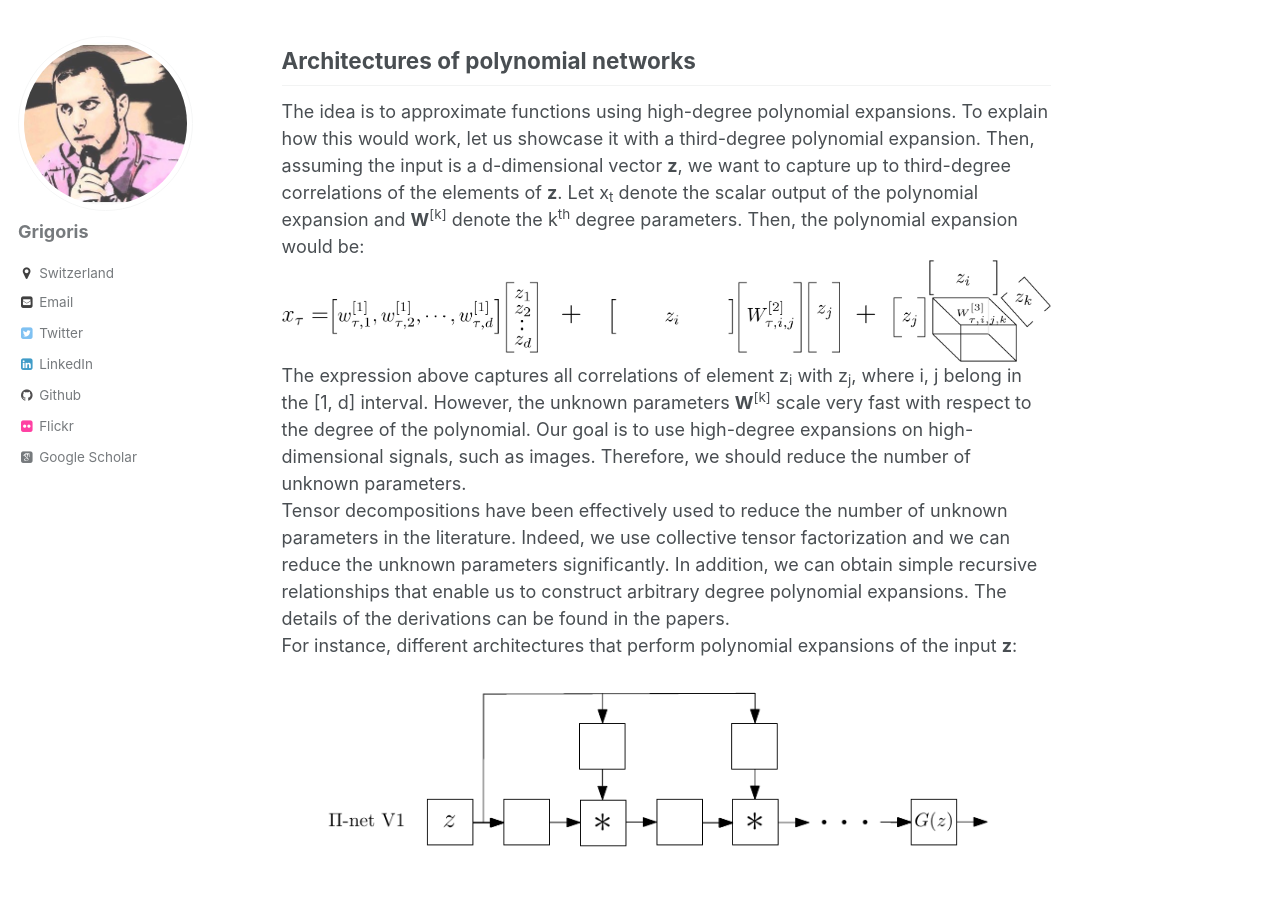
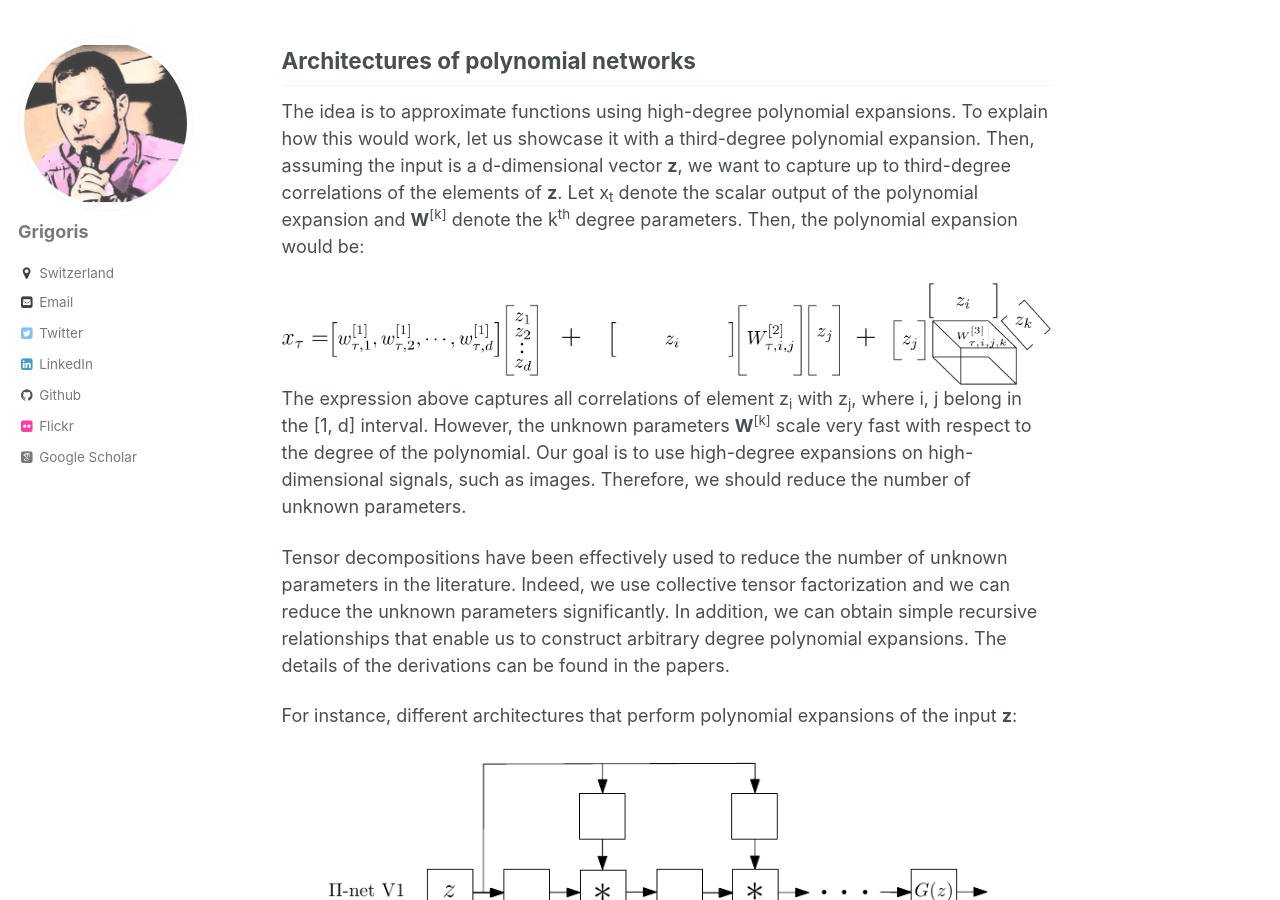
Before and after one commit to grigorisg9gr/grigorisg9gr.github.io, a Jekyll site: the page _posts/2021-04-17-polynomial-nets.html, which Jekyll copies as it is, in a window 1280 px wide and 900 px high, scrolled down 901 px. Built offline with Jekyll 4.4.1, drawn with Linux system fonts in a browser that asks for light colours; some web fonts are replaced.

Commit message:
Minor changes part 2.

```diff
--- a/_posts/2021-04-17-polynomial-nets.html
+++ b/_posts/2021-04-17-polynomial-nets.html
@@ -49,12 +49,14 @@
 <div class="column is-full-width">
 <h2 class="title is-2">Architectures of polynomial networks</h2>
 
-The idea is to approximate functions using high-degree polynomial expansions. To explain how this would work, let us showcase it with a third-degree polynomial expansion. Then, assuming the input is a d-dimensional vector <strong>z</strong>, we want to capture up to third-degree correlations of the elements of <strong>z</strong>. Let x<sub>t</sub> denote the scalar output of the polynomial expansion and <strong>W</strong><sup>[k]</sup> denote the k<sup>th</sup> degree parameters. Then, the polynomial expansion would be:<br>
+<p>The idea is to approximate functions using high-degree polynomial expansions. To explain how this would work, let us showcase it with a third-degree polynomial expansion. Then, assuming the input is a d-dimensional vector <strong>z</strong>, we want to capture up to third-degree correlations of the elements of <strong>z</strong>. Let x<sub>t</sub> denote the scalar output of the polynomial expansion and <strong>W</strong><sup>[k]</sup> denote the k<sup>th</sup> degree parameters. Then, the polynomial expansion would be:</p>
+
 <div class="column is-2 has-text-centered"><img class="third-degree-poly" src="/images/pi_nets_third_degree_correlations.png" alt="Third-degree polynomial expansion." />
 <br>
-The expression above captures all correlations of element z<sub>i</sub> with z<sub>j</sub>, where i, j belong in the [1, d] interval. However, the unknown parameters <strong>W</strong><sup>[k]</sup> scale very fast with respect to the degree of the polynomial. Our goal is to use high-degree expansions on high-dimensional signals, such as images. Therefore, we should reduce the number of unknown parameters.<br>
 
-Tensor decompositions have been effectively used to reduce the number of unknown parameters in the literature. Indeed, we use collective tensor factorization and we can reduce the unknown parameters significantly. In addition, we can obtain simple recursive relationships that enable us to construct arbitrary degree polynomial expansions. The details of the derivations can be found in the papers. <br>
+<p>The expression above captures all correlations of element z<sub>i</sub> with z<sub>j</sub>, where i, j belong in the [1, d] interval. However, the unknown parameters <strong>W</strong><sup>[k]</sup> scale very fast with respect to the degree of the polynomial. Our goal is to use high-degree expansions on high-dimensional signals, such as images. Therefore, we should reduce the number of unknown parameters.</p>
+
+<p>Tensor decompositions have been effectively used to reduce the number of unknown parameters in the literature. Indeed, we use collective tensor factorization and we can reduce the unknown parameters significantly. In addition, we can obtain simple recursive relationships that enable us to construct arbitrary degree polynomial expansions. The details of the derivations can be found in the papers. </p>
 
 <!-- include latex online: <img src="http://latex.codecogs.com/gif.latex?1+sin(x)" border="0"/> -->
 
```
